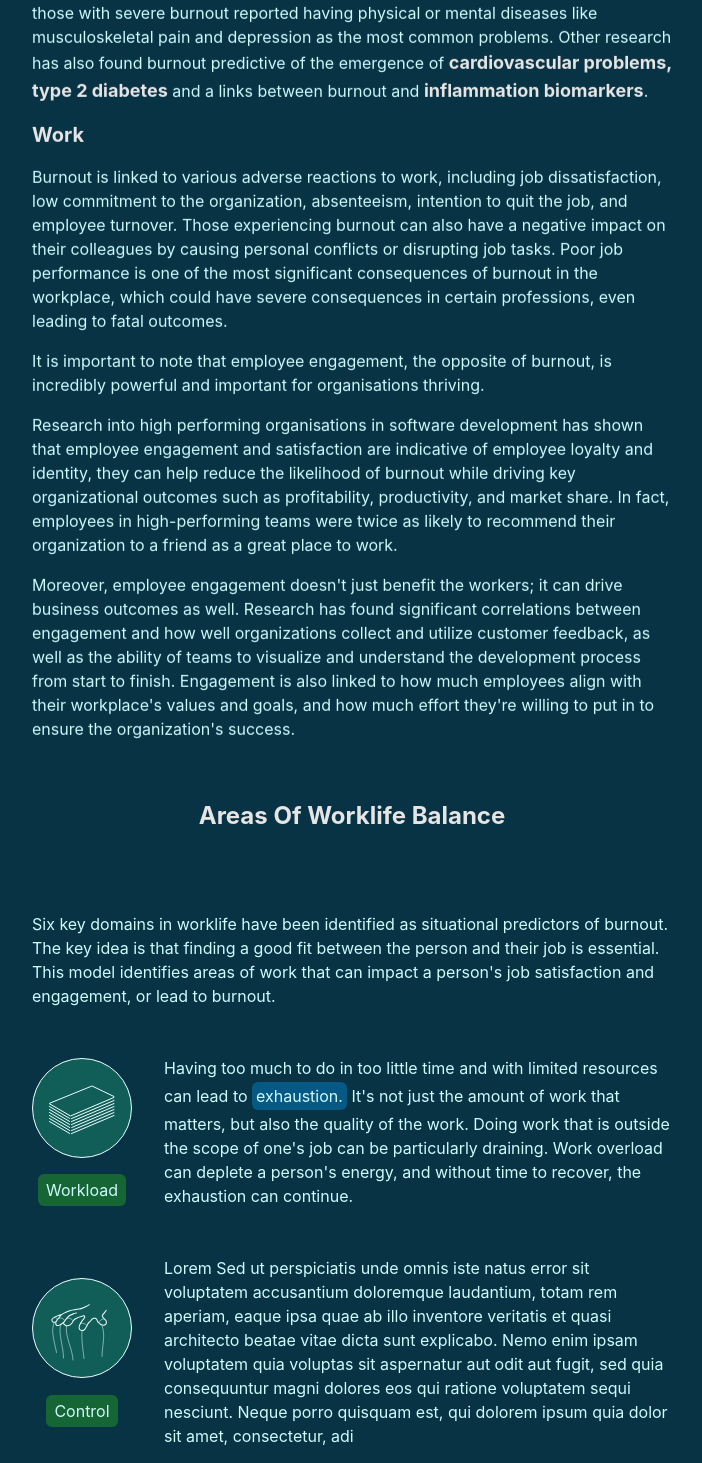
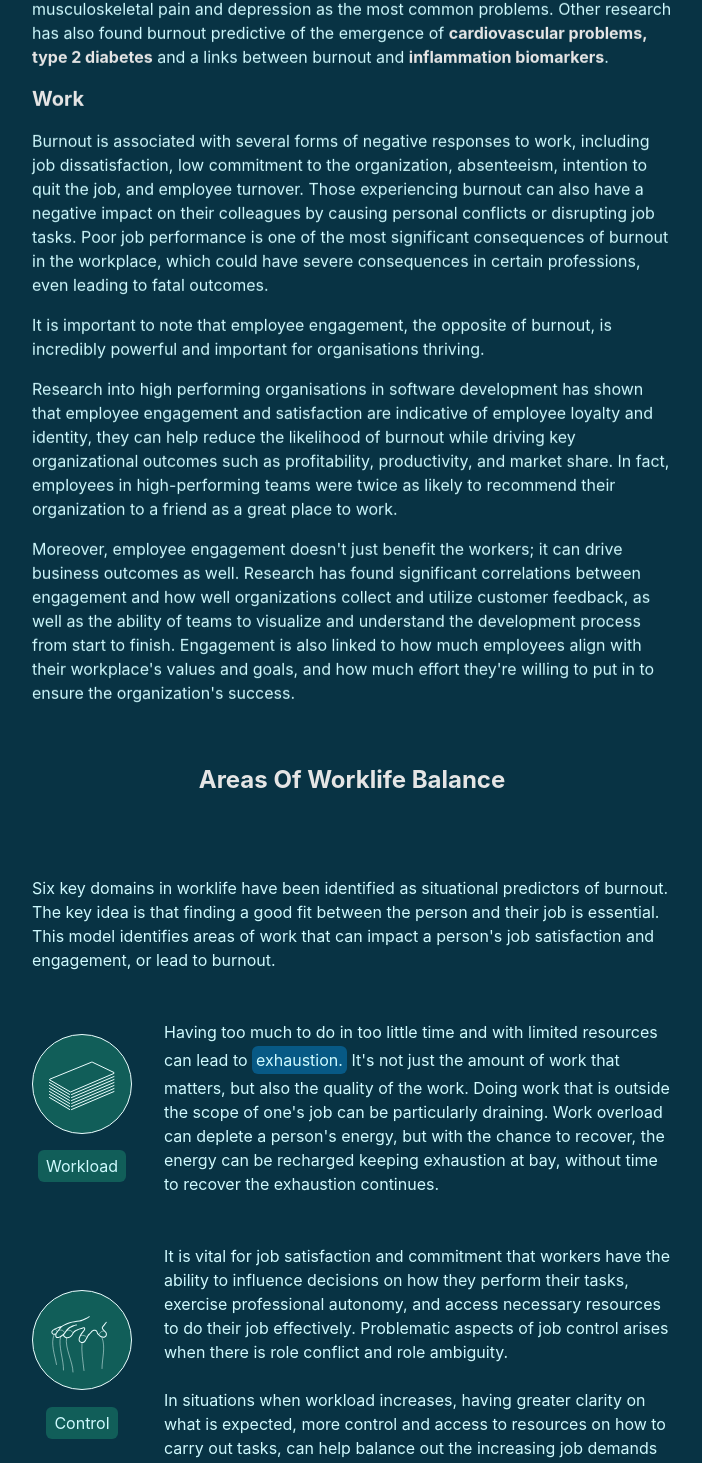
Before and after one commit to phajsi/burnout-spa, a React (Create React App) app: page /burnout-in-tech in a window 1280 px wide. Shown: the part 4291-5754 px from the top of the page, without its empty margins (288-990 px from the left). Built offline with nearby package versions, Linux system fonts and the light colour scheme.

Commit message:
Add rest of content structure, and scroll to top button and functionality

```diff
--- a/src/components/Footer.tsx
+++ b/src/components/Footer.tsx
@@ -4,6 +4,28 @@ const Footer = () => {
   return (
     <footer className="w-full p-4 bg-slate-950 mt-40">
       <div className="w-3/4 lg:w-2/4 m-auto flex sm:justify-end justify-center">
+        <div className="border-r-2 mr-2 pr-2">
+          <button
+            onClick={() =>
+              (document.documentElement.scrollTop = 0) ||
+              (document.body.scrollTop = 0)
+            }
+            type="button"
+            className="mx-2 border-2 mb-2 inline-block rounded-full p-3 text-xs font-medium  leading-normal text-white shadow-md "
+          >
+            <svg
+              xmlns="http://www.w3.org/2000/svg"
+              viewBox="0 0 448 512"
+              height="20"
+              width="20"
+            >
+              <path
+                fill="currentColor"
+                d="M34.9 289.5l-22.2-22.2c-9.4-9.4-9.4-24.6 0-33.9L207 39c9.4-9.4 24.6-9.4 33.9 0l194.3 194.3c9.4 9.4 9.4 24.6 0 33.9L413 289.4c-9.5 9.5-25 9.3-34.3-.4L264 168.6V456c0 13.3-10.7 24-24 24h-32c-13.3 0-24-10.7-24-24V168.6L69.2 289.1c-9.3 9.8-24.8 10-34.3.4z"
+              ></path>
+            </svg>
+          </button>
+        </div>
         <div className="group flex relative">
           <button
             type="button"
--- a/src/pages/Burnout.tsx
+++ b/src/pages/Burnout.tsx
@@ -19,7 +19,7 @@ import WorkloadSVG from "../assets/WorkloadSVG";
 const styles = {
   center:
     " absolute top-2/3 right-0 translate-x-1/2 translate-y-1/2 text-center ",
-  bold: "text-neutral-200 text-lg",
+  bold: "text-neutral-200",
 };
 
 const Burnout = () => (
@@ -289,14 +289,14 @@ const Burnout = () => (
         Work
       </h4>
       <p className="mx-auto text-cyan-100 my-4 w-3/4 lg:w-2/4 place-items-center">
-        Burnout is linked to various adverse reactions to work, including job
-        dissatisfaction, low commitment to the organization, absenteeism,
-        intention to quit the job, and employee turnover. Those experiencing
-        burnout can also have a negative impact on their colleagues by causing
-        personal conflicts or disrupting job tasks. Poor job performance is one
-        of the most significant consequences of burnout in the workplace, which
-        could have severe consequences in certain professions, even leading to
-        fatal outcomes.{" "}
+        Burnout is associated with several forms of negative responses to work,
+        including job dissatisfaction, low commitment to the organization,
+        absenteeism, intention to quit the job, and employee turnover. Those
+        experiencing burnout can also have a negative impact on their colleagues
+        by causing personal conflicts or disrupting job tasks. Poor job
+        performance is one of the most significant consequences of burnout in
+        the workplace, which could have severe consequences in certain
+        professions, even leading to fatal outcomes.{" "}
       </p>{" "}
       <p className="mx-auto text-cyan-100 my-4 w-3/4 lg:w-2/4 place-items-center">
         It is important to note that employee engagement, the opposite of
@@ -351,7 +351,7 @@ const Burnout = () => (
       <div className="md:flex my-12 items-center">
         <div className="w-fit md:mr-8 m-auto my-4 md:my-0">
           <WorkloadSVG />
-          <h4 className="bg-green-800 mt-4 mx-auto p-2 rounded-md leading-4 w-min">
+          <h4 className="bg-teal-800 mt-4 mx-auto p-2 rounded-md leading-4 w-min">
             Workload
           </h4>
         </div>
@@ -364,7 +364,8 @@ const Burnout = () => (
           It's not just the amount of work that matters, but also the quality of
           the work. Doing work that is outside the scope of one's job can be
           particularly draining. Work overload can deplete a person's energy,
-          and without time to recover, the exhaustion can continue.
+          but with the chance to recover, the energy can be recharged keeping
+          exhaustion at bay, without time to recover the exhaustion continues.
           {/* <div className="border-2 rounded-md p-2 my-2 border-amber-800 bg-[#A8663E]">
             Typical feelings of inefficacy are feeling that there's no future,
             feeling stuck.{" "}
@@ -378,27 +379,26 @@ const Burnout = () => (
       <div className="md:flex my-12 items-center">
         <div className="w-fit md:mr-8 m-auto my-4 md:my-0">
           <ControlSVG />
-          <h4 className="bg-green-800 mt-4 mx-auto p-2 rounded-md leading-4 w-min">
+          <h4 className="bg-teal-800 mt-4 mx-auto p-2 rounded-md leading-4 w-min">
             Control
           </h4>
         </div>
-        <p>
-          Lorem{" "}
-          {/* <span className="bg-sky-800 p-2 rounded-md leading-10">
-            exhaustion.
-          </span> */}{" "}
-          Sed ut perspiciatis unde omnis iste natus error sit voluptatem
-          accusantium doloremque laudantium, totam rem aperiam, eaque ipsa quae
-          ab illo inventore veritatis et quasi architecto beatae vitae dicta
-          sunt explicabo. Nemo enim ipsam voluptatem quia voluptas sit
-          aspernatur aut odit aut fugit, sed quia consequuntur magni dolores eos
-          qui ratione voluptatem sequi nesciunt. Neque porro quisquam est, qui
-          dolorem ipsum quia dolor sit amet, consectetur, adi
-          {/* <div className="border-2 rounded-md p-2 my-2 border-amber-800 bg-[#A8663E]">
-            Typical feelings of inefficacy are feeling that there's no future,
-            feeling stuck.{" "}
-          </div> */}
-        </p>
+        <div>
+          <p>
+            It is vital for job satisfaction and commitment that workers have
+            the ability to influence decisions on how they perform their tasks,
+            exercise professional autonomy, and access necessary resources to do
+            their job effectively. Problematic aspects of job control arises
+            when there is role conflict and role ambiguity.
+          </p>
+          <br />
+          <p>
+            In situations when workload increases, having greater clarity on
+            what is expected, more control and access to resources on how to
+            carry out tasks, can help balance out the increasing job demands and
+            prevent exhaustion.
+          </p>
+        </div>
       </div>
     </div>
 
@@ -407,7 +407,7 @@ const Burnout = () => (
       <div className="md:flex my-12 items-center">
         <div className="w-fit md:mr-8 m-auto my-4 md:my-0">
           <RewardSVG />
-          <h4 className="bg-green-800 mt-4 mx-auto p-2 rounded-md leading-4 w-min">
+          <h4 className="bg-teal-800 mt-4 mx-auto p-2 rounded-md leading-4 w-min">
             Reward
           </h4>
         </div>
@@ -436,7 +436,7 @@ const Burnout = () => (
       <div className="md:flex my-12 items-center">
         <div className="w-fit md:mr-8 m-auto my-4 md:my-0">
           <CommunitySVG />
-          <h4 className="bg-green-800 mt-4 mx-auto p-2 rounded-md leading-4 w-min">
+          <h4 className="bg-teal-800 mt-4 mx-auto p-2 rounded-md leading-4 w-min">
             Community
           </h4>
         </div>
@@ -465,7 +465,7 @@ const Burnout = () => (
       <div className="md:flex my-12 items-center">
         <div className="w-fit md:mr-8 m-auto my-4 md:my-0">
           <FairnessSVG />
-          <h4 className="bg-green-800 mt-4 mx-auto p-2 rounded-md leading-4 w-min">
+          <h4 className="bg-teal-800 mt-4 mx-auto p-2 rounded-md leading-4 w-min">
             Fairness
           </h4>
         </div>
@@ -494,7 +494,7 @@ const Burnout = () => (
       <div className="md:flex my-12 items-center">
         <div className="w-fit md:mr-8 m-auto my-4 md:my-0">
           <ValuesSVG />
-          <h4 className="bg-green-800 mt-4 mx-auto p-2 rounded-md leading-4 w-min">
+          <h4 className="bg-teal-800 mt-4 mx-auto p-2 rounded-md leading-4 w-min">
             Values
           </h4>
         </div>
@@ -517,6 +517,50 @@ const Burnout = () => (
         </p>
       </div>
     </div>
+    <Parallax speed={0}>
+      <div className="my-20 mx-auto text-neutral-200 font-bold capitalize text-2xl w-fit">
+        <h2> Person vs Organizational Characteristics</h2>
+      </div>
+    </Parallax>
+    <p className="mx-auto text-cyan-100 my-4 w-3/4 lg:w-2/4 place-items-center">
+      Lorem ipsum dolor sit amet, consectetur adipiscing elit, sed do eiusmod
+      tempor incididunt ut labore et dolore magna aliqua. Ut enim ad minim
+      veniam, quis nostrud exercitation ullamco laboris nisi ut aliquip ex ea
+      commodo consequat. Duis aute irure dolor in reprehenderit in voluptate
+      velit esse cillum dolore eu fugiat nulla pariatur. Excepteur sint occaecat
+      cupidatat non proident, sunt in culpa qui officia deserunt mollit anim id
+      est laborum.
+    </p>
+
+    <Parallax speed={0}>
+      <div className="my-20 mx-auto text-neutral-200 font-bold capitalize text-2xl w-fit">
+        <h2> Job demands in tech</h2>
+      </div>
+    </Parallax>
+    <p className="mx-auto text-cyan-100 my-4 w-3/4 lg:w-2/4 place-items-center">
+      Lorem ipsum dolor sit amet, consectetur adipiscing elit, sed do eiusmod
+      tempor incididunt ut labore et dolore magna aliqua. Ut enim ad minim
+      veniam, quis nostrud exercitation ullamco laboris nisi ut aliquip ex ea
+      commodo consequat. Duis aute irure dolor in reprehenderit in voluptate
+      velit esse cillum dolore eu fugiat nulla pariatur. Excepteur sint occaecat
+      cupidatat non proident, sunt in culpa qui officia deserunt mollit anim id
+      est laborum.
+    </p>
+
+    <Parallax speed={0}>
+      <div className="my-20 mx-auto text-neutral-200 font-bold capitalize text-2xl w-fit">
+        <h2> Leadership styles</h2>
+      </div>
+    </Parallax>
+    <p className="mx-auto text-cyan-100 my-4 w-3/4 lg:w-2/4 place-items-center">
+      Lorem ipsum dolor sit amet, consectetur adipiscing elit, sed do eiusmod
+      tempor incididunt ut labore et dolore magna aliqua. Ut enim ad minim
+      veniam, quis nostrud exercitation ullamco laboris nisi ut aliquip ex ea
+      commodo consequat. Duis aute irure dolor in reprehenderit in voluptate
+      velit esse cillum dolore eu fugiat nulla pariatur. Excepteur sint occaecat
+      cupidatat non proident, sunt in culpa qui officia deserunt mollit anim id
+      est laborum.
+    </p>
 
     <Footer />
   </div>
```
